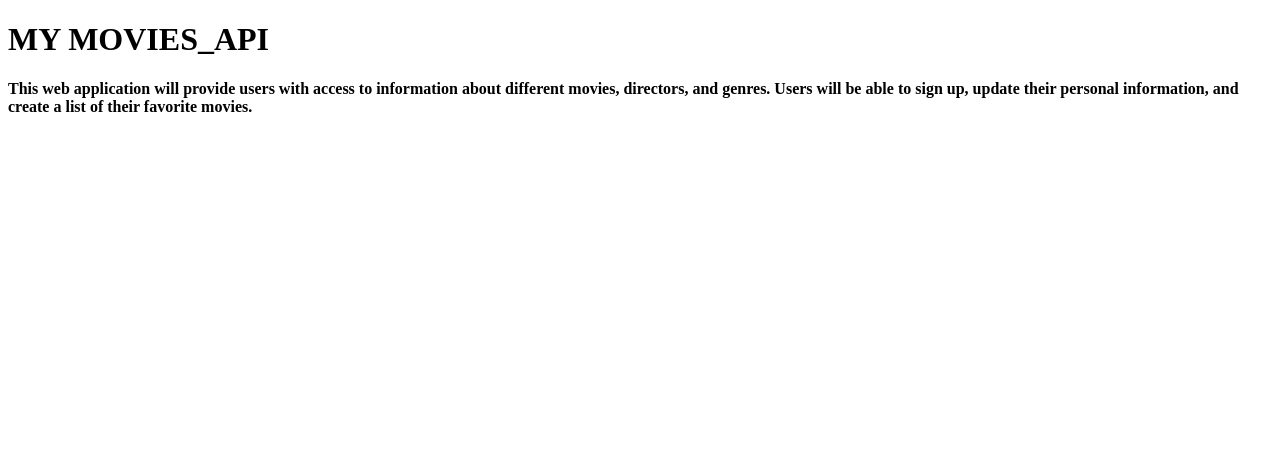
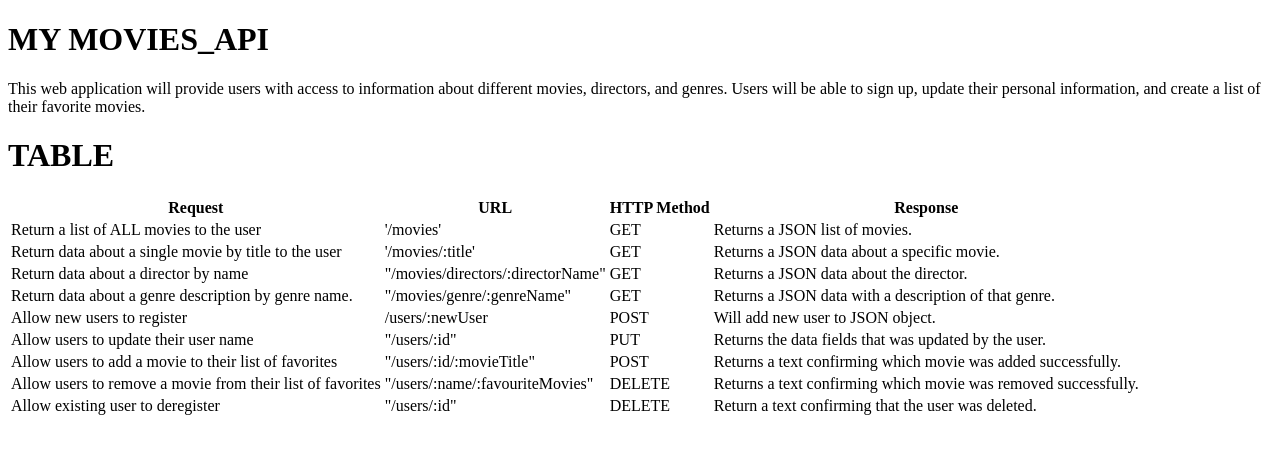
Before and after one commit to YuhuiWu92/my-movies-api, a website: page public/documentation.html in a window 1280 px wide. Drawn offline with Linux system fonts and the light colour scheme.

Commit message:
update: endpoints to “documentation.html”

```diff
--- a/public/documentation.html
+++ b/public/documentation.html
@@ -11,8 +11,73 @@
 
 <body>
     <h1>MY MOVIES_API</h1>
+    <p> This web application will provide users with access to information about different movies, directors, and genres. Users will be able to sign up, update their personal information, and create a list of their favorite movies.</p>
 
-    <h4> This web application will provide users with access to information about different movies, directors, and genres. Users will be able to sign up, update their personal information, and create a list of their favorite movies.</h4>
+    <h1>TABLE</h1>
+    <table>
+        <tr>
+            <th>Request</th>
+            <th>URL</th>
+            <th>HTTP Method</th>
+            <th>Response</th>
+        </tr>
+        <tr>
+            <td>Return a list of ALL movies to the user</td>
+            <td>'/movies'</td>
+            <td>GET</td>
+            <td>Returns a JSON list of movies.</td>
+        </tr>
+        <tr>
+            <td>Return data about a single movie by title to the user</td>
+            <td>'/movies/:title'</td>
+            <td>GET</td>
+            <td>Returns a JSON data about a specific movie.</td>
+        </tr>
+        <tr>
+            <td>Return data about a director by name</td>
+            <td>"/movies/directors/:directorName"</td>
+            <td>GET</td>
+            <td>Returns a JSON data about the director.</td>
+        </tr>
+        <tr>
+            <td>Return data about a genre description by genre name.</td>
+            <td>"/movies/genre/:genreName"</td>
+            <td>GET</td>
+            <td>Returns a JSON data with a description of that genre.</td>
+        </tr>
+        <tr>
+            <td>Allow new users to register</td>
+            <td>/users/:newUser</td>
+            <td>POST</td>
+            <td>Will add new user to JSON object.</td>
+        </tr>
+        <tr>
+            <td>Allow users to update their user name</td>
+            <td>"/users/:id"</td>
+            <td>PUT</td>
+            <td>Returns the data fields that was updated by the user.</td>
+        </tr>
+
+        <tr>
+            <td>Allow users to add a movie to their list of favorites</td>
+            <td>"/users/:id/:movieTitle"</td>
+
+            <td>POST</td>
+            <td>Returns a text confirming which movie was added successfully.</td>
+        </tr>
+        <tr>
+            <td>Allow users to remove a movie from their list of favorites</td>
+            <td>"/users/:name/:favouriteMovies"</td>
+            <td>DELETE</td>
+            <td>Returns a text confirming which movie was removed successfully.</td>
+        </tr>
+        <tr>
+            <td>Allow existing user to deregister</td>
+            <td>"/users/:id"</td>
+            <td>DELETE</td>
+            <td>Return a text confirming that the user was deleted.</td>
+        </tr>
+    </table>
 </body>
 
 </html>
```
Also changed, not shown: server.js (+5 -5 lines), package.json (line endings or trailing spaces).
